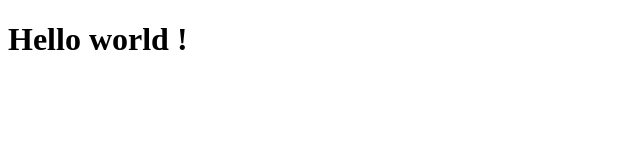
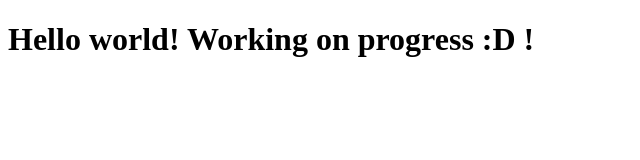
Before and after one commit to losfah/cuddly-barnacle, a plain HTML site: page site/index.html in a window 1280 px wide. Shown: the whole page, without its empty margins (0-640 px from the left). Drawn offline with Linux system fonts and the light colour scheme.

Commit message:
small addition1

```diff
--- a/site/index.html
+++ b/site/index.html
@@ -4,6 +4,6 @@
 	<title>Hello WORLD</title>
 </head>
 <body>
-<h1>Hello world !</h1>
+<h1>Hello world! Working on progress :D ! </h1>
 </body>
 </html>
```
